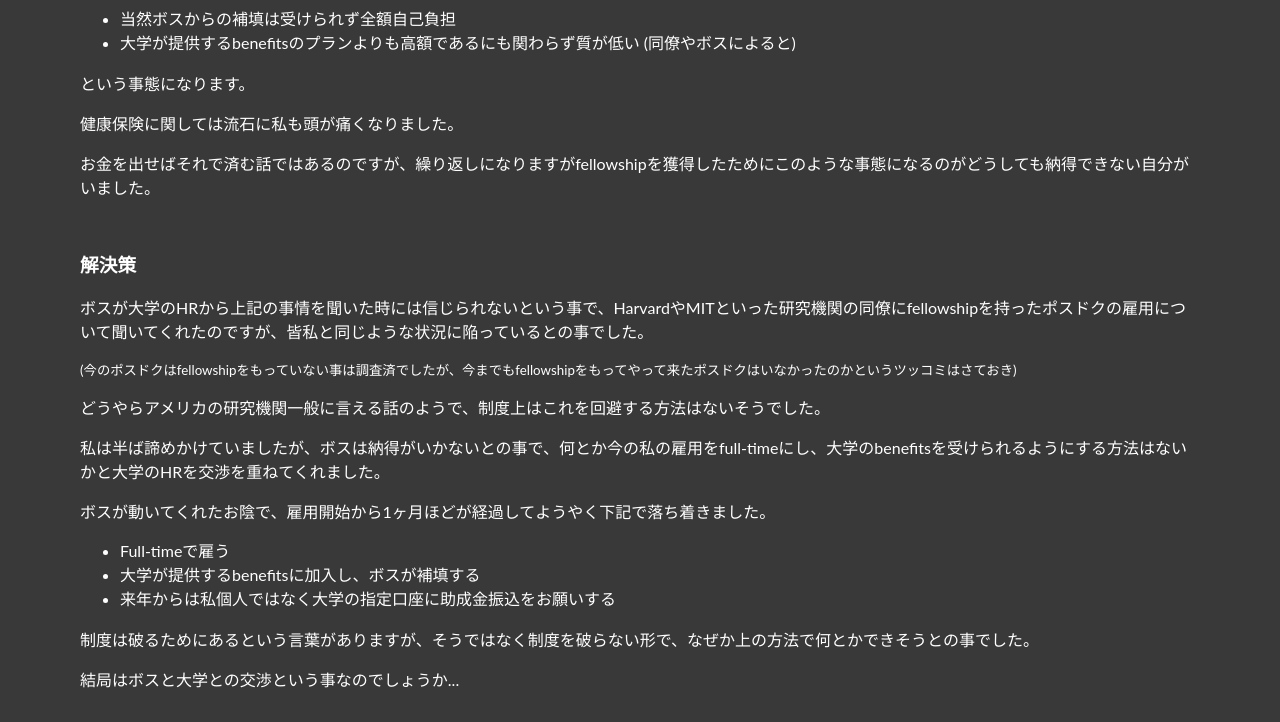
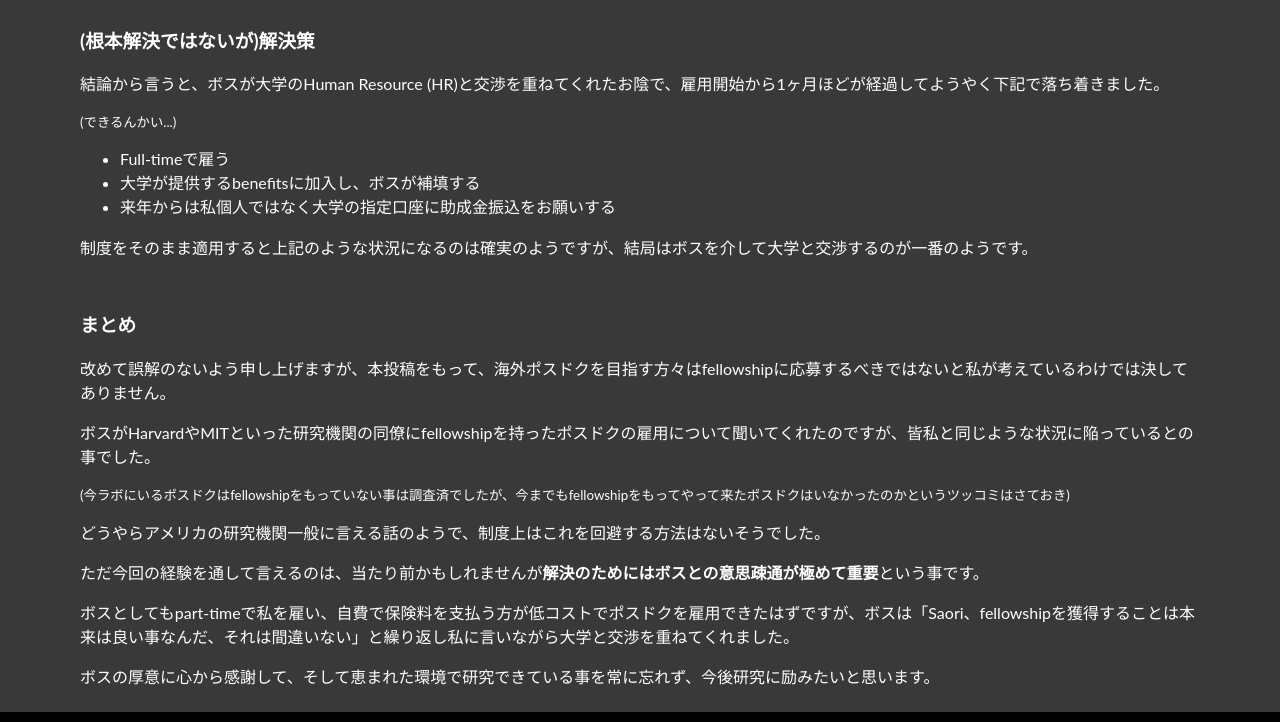
Before and after one commit to usa0ri/su, a plain HTML site: page htmls/posts/20220522_2.html in a window 1280 px wide. Shown: the part 1879-2601 px from the top of the page. Drawn offline with nearby package versions, Linux system fonts and the light colour scheme; a web font is replaced by a local one.

Commit message:
20220605

```diff
--- a/htmls/posts/20220522_2.html
+++ b/htmls/posts/20220522_2.html
@@ -48,9 +48,7 @@
                 <h2>Fellowship dilemma</h2>
                 <p>私は日本から海外研究留学助成金、いわゆるfellowshipを頂いて海外で研究を開始しました。</p>
                 <p>激動の世界情勢の中、このように支援を頂きながら研究させて頂ける事は大変ありがたい事であり、感謝しきれません。</p>
-                <p>海外で研究を志す多くの研究者の方々が、私のように何らかのfellowshipに応募すると思います。</p>
-                <P>いかにしてfellowshipを獲得するかについての記事は他にも数多くあります (私自身も参考にさせて頂き感謝しております) 。</P>
-                <p>本投稿では少し違う視点で、fellowshipを獲得した事により私自身が経験した、雇用を巡る問題について共有したいと思います。</p>
+                <p>海外で研究を志す多くの研究者の方々が、私のように何らかのfellowshipに応募すると思いますが、私の場合、fellowshipを獲得した事により雇用に関して少々問題が発生しました。</p>
                 <p>幸いボスが大学と交渉してくれたお陰で何とか解決しましたが、ボスは私のこの状況を<b style="font-size: 120%;">"fellowship dilemma"</b>と命名しました。
                     <small>(勝手に言葉をお借りしております)</small>
                 </p>
@@ -63,7 +61,7 @@
                     <li><a href="#1">但し書き</a></li>
                     <li><a href="#2">1. full-timeでの雇用ができない</a></li>
                     <li><a href="#3">2. Benefitsが受けられない</a></li>
-                    <li><a href="#4">解決策</a></li>
+                    <li><a href="#4">(根本解決ではないが)解決策</a></li>
                     <li><a href="#5">まとめ</a></li>
                 </ul>
             </div>
@@ -77,8 +75,7 @@
 
             <div class="mycontainer-contents" id="2">
                 <h3>1. Full-timeでの雇用ができない</h3>
-                <p>大学のHuman Resource (HR)からそう言われた時は驚きました。</p>
-                <p>アメリカの多くの研究機関では、NIH基準に基づきポスドクの最低賃金が定められています。</p>
+                <p>アメリカの多くの研究機関ではポスドクの最低賃金が定められており、私が所属するCornell UniversityではNIH基準に基づいています。</p>
                 <p>日本からの多くのfellowshipの支給額はこの基準を下回っているため、雇用先ラボのボスからいくらかの給与の補填を受けることになるケースが多いそうです。</p>
                 <p>Fellowshipは原則的に個人の銀行口座に振り込まれるため、大学側からは補填額しか給与支払いが発生しません。</p>
                 <p>その結果、大学から実際に支払う給与が少なすぎるためにfull-timeではなくpart-timeとしてしか雇えないとの事でした。</p>
@@ -90,7 +87,6 @@
 
                 <p>という手続きが雇用期間中ずっと必要になります。</p>
                 <p>身分によってラボでの研究活動は実質的に変わりませんし、大学でのアクセス権限にも何の問題もなかったのですが、せっかくfellowshipを獲得したのにもらえる身分がpart-timeというのは少し自分でもへこみました。</p>
-                <p>何となく気分が落ち込む + 面倒なだけならば「最強のパートタイマーになってやろうではないか」という気概で乗り切れたかもしれませんが、一番の問題が後述する保険でした。</p>
 
             </div>
 
@@ -109,35 +105,29 @@
                     <li>大学が提供するbenefitsのプランよりも高額であるにも関わらず質が低い (同僚やボスによると)</li>
                 </ul>
                 <p>という事態になります。</p>
-                <p>健康保険に関しては流石に私も頭が痛くなりました。</p>
-                <p>お金を出せばそれで済む話ではあるのですが、繰り返しになりますがfellowshipを獲得したためにこのような事態になるのがどうしても納得できない自分がいました。</p>
+                <p>1だけならば「最強のパートタイマーになってやろうではないか」という気概で乗り切れたかもしれませんが、2に関しては出費が増えるので困りました。</p>
             </div>
 
             <div class="mycontainer-contents" id="4">
-                <h3>解決策</h3>
-                <p>ボスが大学のHRから上記の事情を聞いた時には信じられないという事で、HarvardやMITといった研究機関の同僚にfellowshipを持ったポスドクの雇用について聞いてくれたのですが、皆私と同じような状況に陥っているとの事でした。</p>
-                <small>(今のポスドクはfellowshipをもっていない事は調査済でしたが、今までもfellowshipをもってやって来たポスドクはいなかったのかというツッコミはさておき)</small>
-                <p>どうやらアメリカの研究機関一般に言える話のようで、制度上はこれを回避する方法はないそうでした。</p>
-                <p>私は半ば諦めかけていましたが、ボスは納得がいかないとの事で、何とか今の私の雇用をfull-timeにし、大学のbenefitsを受けられるようにする方法はないかと大学のHRを交渉を重ねてくれました。</p>
-                <p>ボスが動いてくれたお陰で、雇用開始から1ヶ月ほどが経過してようやく下記で落ち着きました。</p>
+                <h3>(根本解決ではないが)解決策</h3>
+                <p>結論から言うと、ボスが大学のHuman Resource (HR)と交渉を重ねてくれたお陰で、雇用開始から1ヶ月ほどが経過してようやく下記で落ち着きました。</p>
+                <small>(できるんかい...)</small>
                 <ul>
                     <li>Full-timeで雇う</li>
                     <li>大学が提供するbenefitsに加入し、ボスが補填する</li>
                     <li>来年からは私個人ではなく大学の指定口座に助成金振込をお願いする</li>
                 </ul>
-                <p>制度は破るためにあるという言葉がありますが、そうではなく制度を破らない形で、なぜか上の方法で何とかできそうとの事でした。</p>
-                <p>結局はボスと大学との交渉という事なのでしょうか...</p>
+                <p>制度をそのまま適用すると上記のような状況になるのは確実のようですが、結局はボスを介して大学と交渉するのが一番のようです。</p>
             </div>
 
             <div class="mycontainer-contents" id="5">
                 <h3>まとめ</h3>
                 <p>改めて誤解のないよう申し上げますが、本投稿をもって、海外ポスドクを目指す方々はfellowshipに応募するべきではないと私が考えているわけでは決してありません。</p>
-                <p>競争を勝ち抜いて獲得するfellowshipは研究者としての業績になり、研究者として成長するための非常に良い経験となると考えています。</p>
-                <p>そんなpositiveな側面しか見えないfellowshipだからこそ、盲点であるその他の側面も認知されても良いのではないかという思いから私自身の体験を書きました。</p>
-                <p>Fellowshipと雇用に関する問題は少なからずあるようですが、残念ながら解決策については留学先やボス、助成金によって様々で一般的な手立てはないように思います。</p>
+                <p>ボスがHarvardやMITといった研究機関の同僚にfellowshipを持ったポスドクの雇用について聞いてくれたのですが、皆私と同じような状況に陥っているとの事でした。</p>
+                <small>(今ラボにいるポスドクはfellowshipをもっていない事は調査済でしたが、今までもfellowshipをもってやって来たポスドクはいなかったのかというツッコミはさておき)</small>
+                <p>どうやらアメリカの研究機関一般に言える話のようで、制度上はこれを回避する方法はないそうでした。</p>
                 <p>ただ今回の経験を通して言えるのは、当たり前かもしれませんが<b>解決のためにはボスとの意思疎通が極めて重要</b>という事です。</p>
-                <p>ボスとしてもpart-timeで私を雇い、自費で保険料を支払う方が低コストでポスドクを雇用できたはずです。</p>
-                <p>ですがボスは「Saori、fellowshipを獲得することは本来は良い事なんだ、それは間違いない」と繰り返し私に言いながら大学と交渉を重ねてくれました。</p>
+                <p>ボスとしてもpart-timeで私を雇い、自費で保険料を支払う方が低コストでポスドクを雇用できたはずですが、ボスは「Saori、fellowshipを獲得することは本来は良い事なんだ、それは間違いない」と繰り返し私に言いながら大学と交渉を重ねてくれました。</p>
                 <p>ボスの厚意に心から感謝して、そして恵まれた環境で研究できている事を常に忘れず、今後研究に励みたいと思います。</p>
 
             </div>
```
